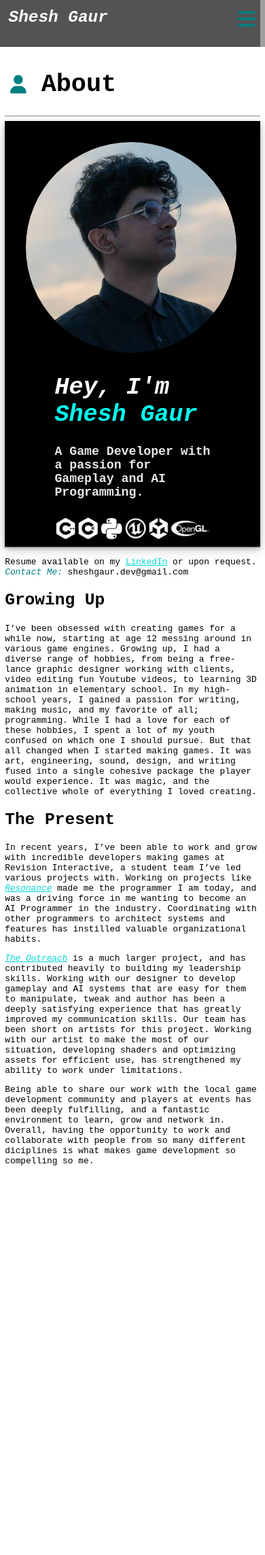
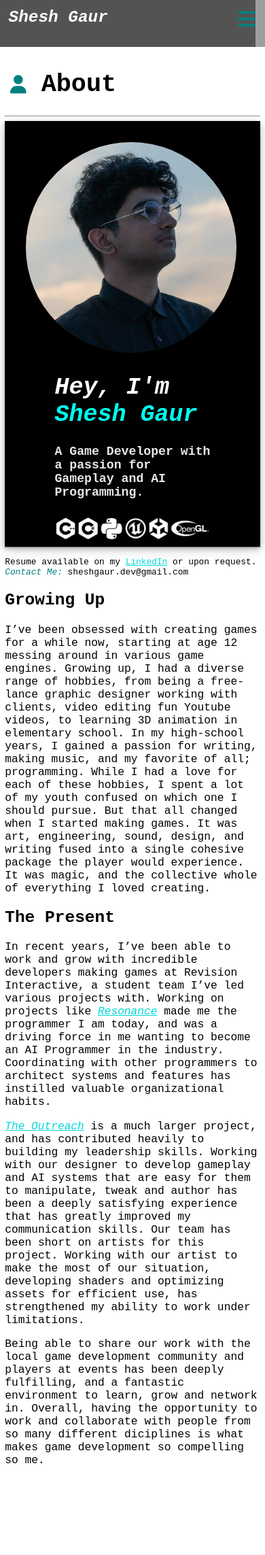
Before and after one commit to Shesh-Gaur/Shesh-Gaur.github.io, a Jekyll site: the page built from about.md, in a window 390 px wide. Shown: the whole page at 68% size. Built offline with Jekyll 4.4.1, drawn with Linux system fonts in a browser that asks for light colours; before the commit the page ends 1819 px from its top, so only the background shows below that; grey boxes are pictures that could not be loaded.

Commit message:
About Page Fixes

```diff
--- a/about.md
+++ b/about.md
@@ -23,11 +23,11 @@ order: 3
 <hr>
 <p style="color: black;">Resume available on my <a href="https://www.linkedin.com/in/shesh-gaur/" target="_blank">LinkedIn</a> or upon request. <i style="color: teal;">Contact Me:</i> sheshgaur.dev@gmail.com</p>
 <h2>Growing Up</h2>
-I’ve been obsessed with creating games for a while now, starting at age 12 messing around in various game engines. Growing up, I had a diverse range of hobbies, from being a free-lance graphic designer working with clients, video editing fun Youtube videos, to learning 3D animation in elementary school. In my high-school years, I gained a passion for writing, making music, and my favorite of all; programming. While I had a love for each of these hobbies, I spent a lot of my youth confused on which one I should pursue. But that all changed when I started making games. It was art, engineering, sound, design, and writing fused into a single cohesive package the player would experience. It was magic, and the collective whole of everything I loved creating.
+<p style="font-size:20px">I’ve been obsessed with creating games for a while now, starting at age 12 messing around in various game engines. Growing up, I had a diverse range of hobbies, from being a free-lance graphic designer working with clients, video editing fun Youtube videos, to learning 3D animation in elementary school. In my high-school years, I gained a passion for writing, making music, and my favorite of all; programming. While I had a love for each of these hobbies, I spent a lot of my youth confused on which one I should pursue. But that all changed when I started making games. It was art, engineering, sound, design, and writing fused into a single cohesive package the player would experience. It was magic, and the collective whole of everything I loved creating.</p>
 
 <h2>The Present</h2>
-In recent years, I’ve been able to work and grow with incredible developers making games at Revision Interactive, a student team I’ve led various projects with. Working on projects like <i><a href="/Resonance" target="_blank">Resonance</a></i> made me the programmer I am today, and was a driving force in me wanting to become an AI Programmer in the industry. Coordinating with other programmers to architect systems and features has instilled valuable organizational habits.
+<p style="font-size:20px">In recent years, I’ve been able to work and grow with incredible developers making games at Revision Interactive, a student team I’ve led various projects with. Working on projects like <i><a href="/Resonance" target="_blank">Resonance</a></i> made me the programmer I am today, and was a driving force in me wanting to become an AI Programmer in the industry. Coordinating with other programmers to architect systems and features has instilled valuable organizational habits.</p>
 
-<i><a href="/The-Outreach" target="_blank">The Outreach</a></i> is a much larger project, and has contributed heavily to building my leadership skills. Working with our designer to develop gameplay and AI systems that are easy for them to manipulate, tweak and author has been a deeply satisfying experience that has greatly improved my communication skills. Our team has been short on artists for this project. Working with our artist to make the most of our situation, developing shaders and optimizing assets for efficient use, has strengthened my ability to work under limitations.
+<p style="font-size:20px"><i><a href="/The-Outreach" target="_blank">The Outreach</a></i> is a much larger project, and has contributed heavily to building my leadership skills. Working with our designer to develop gameplay and AI systems that are easy for them to manipulate, tweak and author has been a deeply satisfying experience that has greatly improved my communication skills. Our team has been short on artists for this project. Working with our artist to make the most of our situation, developing shaders and optimizing assets for efficient use, has strengthened my ability to work under limitations.</p>
 
-Being able to share our work with the local game development community and players at events has been deeply fulfilling, and a fantastic environment to learn, grow and network in. Overall, having the opportunity to work and collaborate with people from so many different diciplines is what makes game development so compelling so me.
+<p style="font-size:20px">Being able to share our work with the local game development community and players at events has been deeply fulfilling, and a fantastic environment to learn, grow and network in. Overall, having the opportunity to work and collaborate with people from so many different diciplines is what makes game development so compelling so me.</p>
--- a/filtering.js
+++ b/filtering.js
@@ -9,9 +9,10 @@ window.onbeforeunload = function leavePage()
 
 window.onload = function displayUniqueTags()
 {
-
-    setTimeout(500);
-
+    if (document.readyState != 'complete')
+    {
+        return;
+    }
 
     if (!posts)
     {
--- a/style.css
+++ b/style.css
@@ -476,8 +476,7 @@
 
   .background{
   /* Full height */
-  max-height: 80px;
-  height: 100%;
+  height: 80px;
   width: 100%;
   /* Center and scale the image nicely */
   background-position-y: 20%;
@@ -496,6 +495,7 @@
     margin-bottom: 40px;
     max-height: 80px;
     height: 100%;
+    width: 100%;
     text-align: left;
     line-height: 70px;
     display: block;
```
